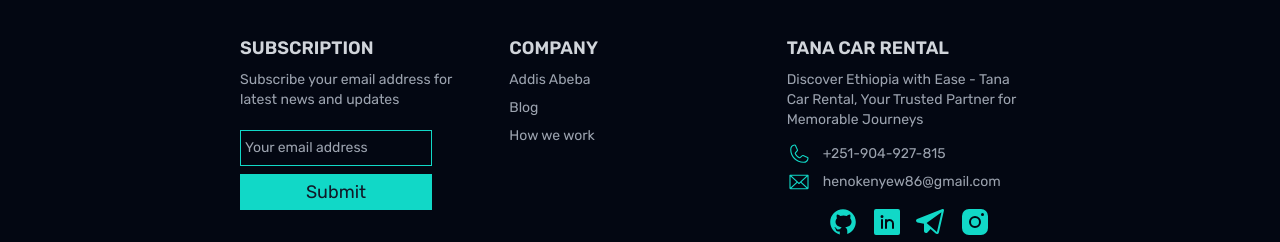
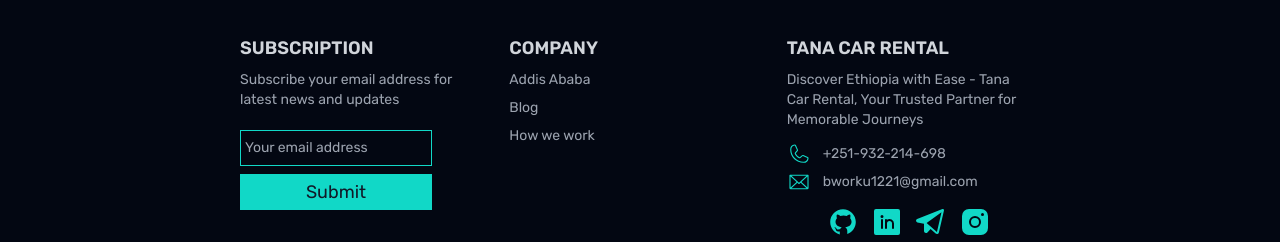
Before and after one commit to biru-ka2/car-rental-website, a React (Vite) app: page / in a window 1280 px wide. Shown: the part 4995-5237 px from the top of the page. Built offline with nearby package versions, Linux system fonts and the light colour scheme.

Commit message:
updated footers  info

```diff
--- a/src/components/Footer.jsx
+++ b/src/components/Footer.jsx
@@ -28,7 +28,7 @@ function Footer() {
         <h3 className="text-lg uppercase text-gray-300 font-semibold mb-2 ">
           Company
         </h3>
-        <p className="mb-2">Addis Abeba</p>
+        <p className="mb-2">Addis Ababa</p>
         <p className="mb-2">Blog</p>
         <p className="mb-2">How we work</p>
       </div>
@@ -48,7 +48,7 @@ function Footer() {
           >
             <path d="M221.59,160.3l-47.24-21.17a14,14,0,0,0-13.28,1.22,4.81,4.81,0,0,0-.56.42l-24.69,21a1.88,1.88,0,0,1-1.68.06c-15.87-7.66-32.31-24-40-39.65a1.91,1.91,0,0,1,0-1.68l21.07-25a6.13,6.13,0,0,0,.42-.58,14,14,0,0,0,1.12-13.27L95.73,34.49a14,14,0,0,0-14.56-8.38A54.24,54.24,0,0,0,34,80c0,78.3,63.7,142,142,142a54.25,54.25,0,0,0,53.89-47.17A14,14,0,0,0,221.59,160.3ZM176,210C104.32,210,46,151.68,46,80A42.23,42.23,0,0,1,82.67,38h.23a2,2,0,0,1,1.84,1.31l21.1,47.11a2,2,0,0,1,0,1.67L84.73,113.15a4.73,4.73,0,0,0-.43.57,14,14,0,0,0-.91,13.73c8.87,18.16,27.17,36.32,45.53,45.19a14,14,0,0,0,13.77-1c.19-.13.38-.27.56-.42l24.68-21a1.92,1.92,0,0,1,1.6-.1l47.25,21.17a2,2,0,0,1,1.21,2A42.24,42.24,0,0,1,176,210Z"></path>
           </svg>
-          <p>+251-904-927-815</p>
+          <p>+251-932-214-698</p>
         </div>
         <div className="flex items-center gap-3 mt-1">
           <svg
@@ -58,10 +58,10 @@ function Footer() {
           >
             <path d="M224,50H32a6,6,0,0,0-6,6V192a14,14,0,0,0,14,14H216a14,14,0,0,0,14-14V56A6,6,0,0,0,224,50Zm-96,85.86L47.42,62H208.58ZM101.67,128,38,186.36V69.64Zm8.88,8.14L124,148.42a6,6,0,0,0,8.1,0l13.4-12.28L208.58,194H47.43ZM154.33,128,218,69.64V186.36Z"></path>
           </svg>
-          <p>henokenyew86@gmail.com</p>
+          <p>bworku1221@gmail.com</p>
         </div>
         <div className="flex mt-3 items-center justify-center gap-3">
-          <a href="https://github.com/Henok-Enyew" target="_blank">
+          <a href="https://github.com/biru-ka2" target="_blank">
             <svg
               xmlns="http://www.w3.org/2000/svg"
               className="fill-color-primary w-8 h-8 hover:fill-color-primary-l duration-200 hover:scale-90"
@@ -70,7 +70,7 @@ function Footer() {
               <path d="M15,3C8.373,3,3,8.373,3,15c0,5.623,3.872,10.328,9.092,11.63C12.036,26.468,12,26.28,12,26.047v-2.051 c-0.487,0-1.303,0-1.508,0c-0.821,0-1.551-0.353-1.905-1.009c-0.393-0.729-0.461-1.844-1.435-2.526 c-0.289-0.227-0.069-0.486,0.264-0.451c0.615,0.174,1.125,0.596,1.605,1.222c0.478,0.627,0.703,0.769,1.596,0.769 c0.433,0,1.081-0.025,1.691-0.121c0.328-0.833,0.895-1.6,1.588-1.962c-3.996-0.411-5.903-2.399-5.903-5.098 c0-1.162,0.495-2.286,1.336-3.233C9.053,10.647,8.706,8.73,9.435,8c1.798,0,2.885,1.166,3.146,1.481C13.477,9.174,14.461,9,15.495,9 c1.036,0,2.024,0.174,2.922,0.483C18.675,9.17,19.763,8,21.565,8c0.732,0.731,0.381,2.656,0.102,3.594 c0.836,0.945,1.328,2.066,1.328,3.226c0,2.697-1.904,4.684-5.894,5.097C18.199,20.49,19,22.1,19,23.313v2.734 c0,0.104-0.023,0.179-0.035,0.268C23.641,24.676,27,20.236,27,15C27,8.373,21.627,3,15,3z"></path>
             </svg>
           </a>
-          <a href="https://www.linkedin.com/in/henok-enyew/" target="_blank">
+          <a href="https://www.linkedin.com/in/biru-ka2/" target="_blank">
             <svg
               xmlns="http://www.w3.org/2000/svg"
               className="fill-color-primary w-8 h-8 hover:fill-color-primary-l duration-200 hover:scale-90"
@@ -88,7 +88,7 @@ function Footer() {
               <path d="M228.88,26.19a9,9,0,0,0-9.16-1.57L17.06,103.93a14.22,14.22,0,0,0,2.43,27.21L72,141.45V200a15.92,15.92,0,0,0,10,14.83,15.91,15.91,0,0,0,17.51-3.73l25.32-26.26L165,220a15.88,15.88,0,0,0,10.51,4,16.3,16.3,0,0,0,5-.79,15.85,15.85,0,0,0,10.67-11.63L231.77,35A9,9,0,0,0,228.88,26.19ZM175.53,208,92.85,135.5l119-85.29Z"></path>
             </svg>
           </a>
-          <a href="https://instagram.com/Enoch90s" target="_blank">
+          <a href="https://instagram.com/biru-ka2" target="_blank">
             <svg
               xmlns="http://www.w3.org/2000/svg"
               className="fill-color-primary w-8 h-8 hover:fill-color-primary-l duration-200 hover:scale-90"
```
Also changed, not shown: 1 other file (tests, documents, lock files or other folders).
